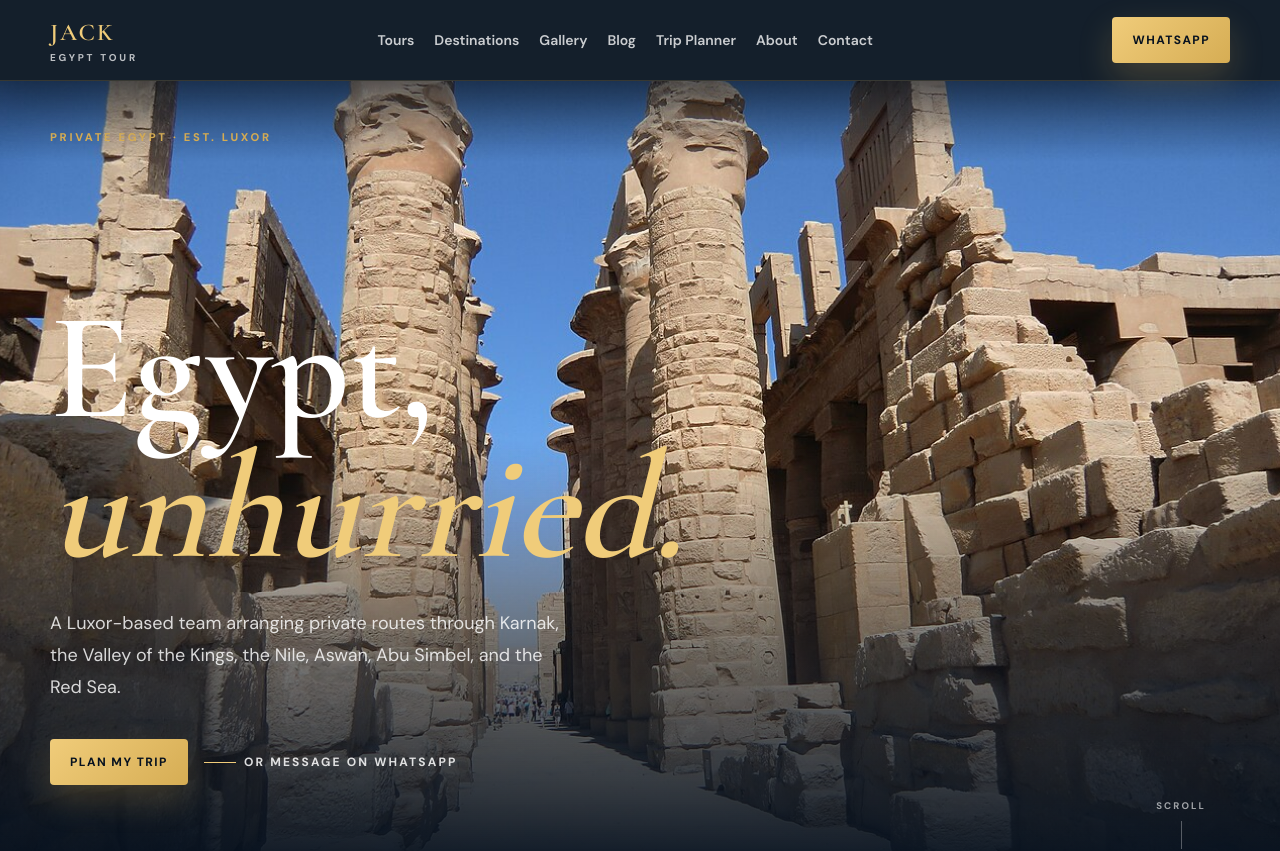
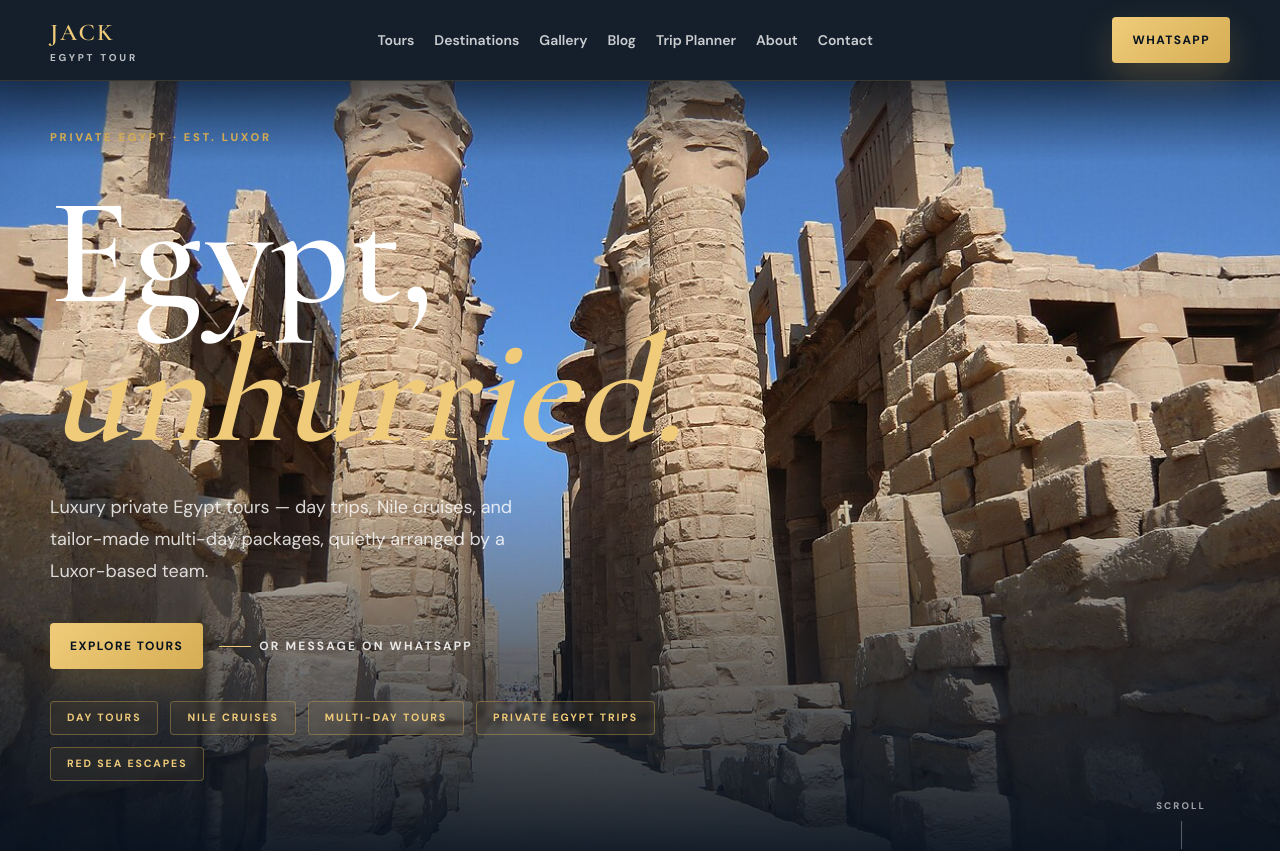
Before and after one commit to mohamedholmes0000/jack-tours-luxor, a Next.js app: page / in a window 1280 px wide. Shown: the top 851 px of the page. Built offline with nearby package versions, Linux system fonts and the light colour scheme; no server answers.

Commit message:
Move featured tours higher for homepage conversion

```diff
--- a/components/home/homepage.tsx
+++ b/components/home/homepage.tsx
@@ -25,6 +25,17 @@ const trustLine = [
   "Google 5.0",
   "Luxor local team",
   "24/7 WhatsApp",
+];
+
+// Sprint 1 — hero conversion chips. Each links into the existing /tours page
+// with the matching category filter where one exists; "Red Sea Escapes" falls
+// back to the unfiltered tours index (no DB category matches it yet).
+const heroCategories: ReadonlyArray<{ label: string; href: string }> = [
+  { label: "Day Tours", href: "/tours?category=Day%20Tours" },
+  { label: "Nile Cruises", href: "/tours?category=Nile%20Cruises" },
+  { label: "Multi-Day Tours", href: "/tours?category=Multi-Day%20Packages" },
+  { label: "Private Egypt Trips", href: "/tours?category=Custom%20Egypt%20Tours" },
+  { label: "Red Sea Escapes", href: "/tours" },
 ];
 
 const destinationsMarquee = [
@@ -194,13 +205,13 @@ export function Homepage() {
               </span>
             </h1>
             <p className="mt-5 max-w-md text-base leading-7 text-white/82 sm:mt-7 sm:text-lg sm:leading-8 lg:max-w-lg">
-              A Luxor-based team arranging private routes through Karnak, the
-              Valley of the Kings, the Nile, Aswan, Abu Simbel, and the Red
-              Sea.
+              Luxury private Egypt tours — day trips, Nile cruises, and
+              tailor-made multi-day packages, quietly arranged by a Luxor-based
+              team.
             </p>
             <div className="mt-7 flex flex-col items-start gap-4 sm:mt-9 sm:flex-row sm:items-center">
-              <Link className="btn-primary" href="/trip-planner">
-                Plan my trip
+              <Link className="btn-primary" href="/tours">
+                Explore tours
               </Link>
               <a
                 className="group inline-flex items-center gap-2 text-xs font-bold uppercase tracking-[0.18em] text-white/85"
@@ -212,6 +223,28 @@ export function Homepage() {
                 Or message on WhatsApp
               </a>
             </div>
+
+            {/* Sprint 1 — elegant category chip row directly below the CTAs.
+                Mobile: horizontal snap-scroll (no wrap, no clipping).
+                Desktop: same chips wrap naturally. Each chip is a real link
+                into /tours with a category filter where one exists. */}
+            <nav
+              aria-label="Tour categories"
+              className="mt-6 mb-20 sm:mt-8 sm:mb-0 -mx-[var(--container-edge,1.25rem)] sm:mx-0"
+            >
+              <ul className="flex snap-x snap-mandatory items-center gap-2 overflow-x-auto px-[var(--container-edge,1.25rem)] pb-1 sm:flex-wrap sm:gap-3 sm:overflow-visible sm:px-0">
+                {heroCategories.map((cat) => (
+                  <li key={cat.label} className="shrink-0 snap-start">
+                    <Link
+                      href={cat.href}
+                      className="inline-flex items-center rounded-sm border border-[rgb(214_173_84_/_38%)] bg-[rgba(214,173,84,0.06)] px-3 py-2 text-[0.6rem] font-bold uppercase tracking-[0.18em] text-[var(--color-gold-light)] backdrop-blur-[2px] transition hover:border-[var(--color-gold-light)] hover:bg-[rgba(214,173,84,0.16)] hover:text-white sm:px-4 sm:text-[0.66rem]"
+                    >
+                      {cat.label}
+                    </Link>
+                  </li>
+                ))}
+              </ul>
+            </nav>
           </div>
 
           {/* Tiny scroll cue, desktop-only — corner detail. */}
@@ -257,6 +290,37 @@ export function Homepage() {
               It is a slow reveal.
             </span>
           </p>
+        </div>
+      </section>
+
+      {/* ============================================================
+          8 · FEATURED JOURNEYS — tall photographic cards.
+          (Sprint 2: moved up here so tours appear within 1-2 mobile
+          scrolls. Comment number left at "8" to preserve original
+          numbering; visual order is what matters.)
+      ============================================================ */}
+      <section className="bg-[var(--color-ivory)] pt-16 pb-20 sm:pt-20 sm:pb-24 md:pt-24 md:pb-32">
+        <div className="container-premium">
+          <div className="flex flex-col gap-4 sm:flex-row sm:items-end sm:justify-between">
+            <div className="reveal-up max-w-xl">
+              <p className="eyebrow">Featured journeys</p>
+              <h2 className="mt-4 font-serif text-[2rem] font-semibold leading-[1.06] text-[var(--color-navy)] sm:text-[2.6rem] md:text-[3rem] lg:text-[3.4rem]">
+                Polished private experiences,
+                <span className="block italic text-[var(--color-gold-dark)]">
+                  ready to tailor.
+                </span>
+              </h2>
+            </div>
+            <Link className="btn-secondary self-start sm:self-auto" href="/tours">
+              View all tours
+            </Link>
+          </div>
+
+          <div className="mt-10 grid gap-5 sm:mt-14 sm:grid-cols-2 sm:gap-6 lg:grid-cols-3">
+            {featuredTours.map((tour, idx) => (
+              <JourneyCard key={tour.slug} tour={tour} eager={idx === 0} />
+            ))}
+          </div>
         </div>
       </section>
 
@@ -425,34 +489,6 @@ export function Homepage() {
               </li>
             ))}
           </ul>
-        </div>
-      </section>
-
-      {/* ============================================================
-          8 · FEATURED JOURNEYS — tall photographic cards.
-      ============================================================ */}
-      <section className="bg-[var(--color-ivory)] pb-20 sm:pb-24 md:pb-32">
-        <div className="container-premium">
-          <div className="flex flex-col gap-4 sm:flex-row sm:items-end sm:justify-between">
-            <div className="reveal-up max-w-xl">
-              <p className="eyebrow">Featured journeys</p>
-              <h2 className="mt-4 font-serif text-[2rem] font-semibold leading-[1.06] text-[var(--color-navy)] sm:text-[2.6rem] md:text-[3rem] lg:text-[3.4rem]">
-                Polished private experiences,
-                <span className="block italic text-[var(--color-gold-dark)]">
-                  ready to tailor.
-                </span>
-              </h2>
-            </div>
-            <Link className="btn-secondary self-start sm:self-auto" href="/tours">
-              View all tours
-            </Link>
-          </div>
-
-          <div className="mt-10 grid gap-5 sm:mt-14 sm:grid-cols-2 sm:gap-6 lg:grid-cols-3">
-            {featuredTours.map((tour, idx) => (
-              <JourneyCard key={tour.slug} tour={tour} eager={idx === 0} />
-            ))}
-          </div>
         </div>
       </section>
 
```
